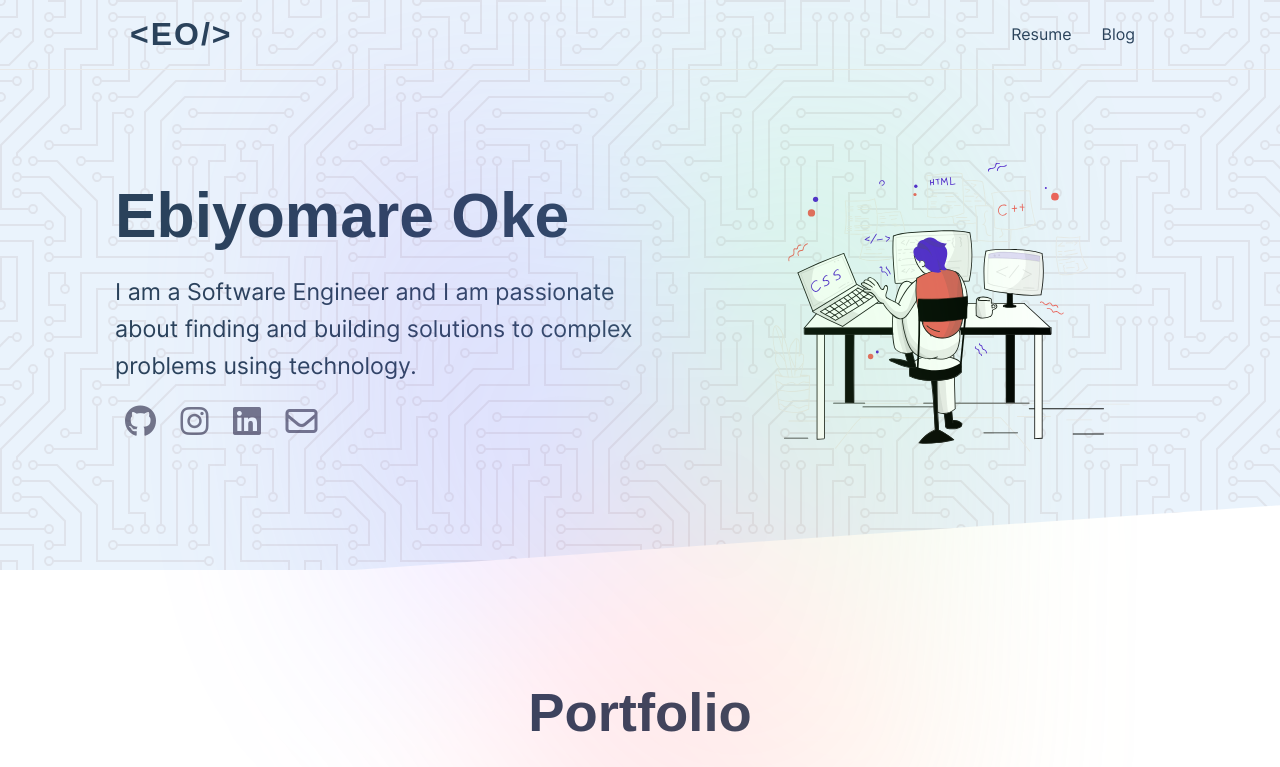
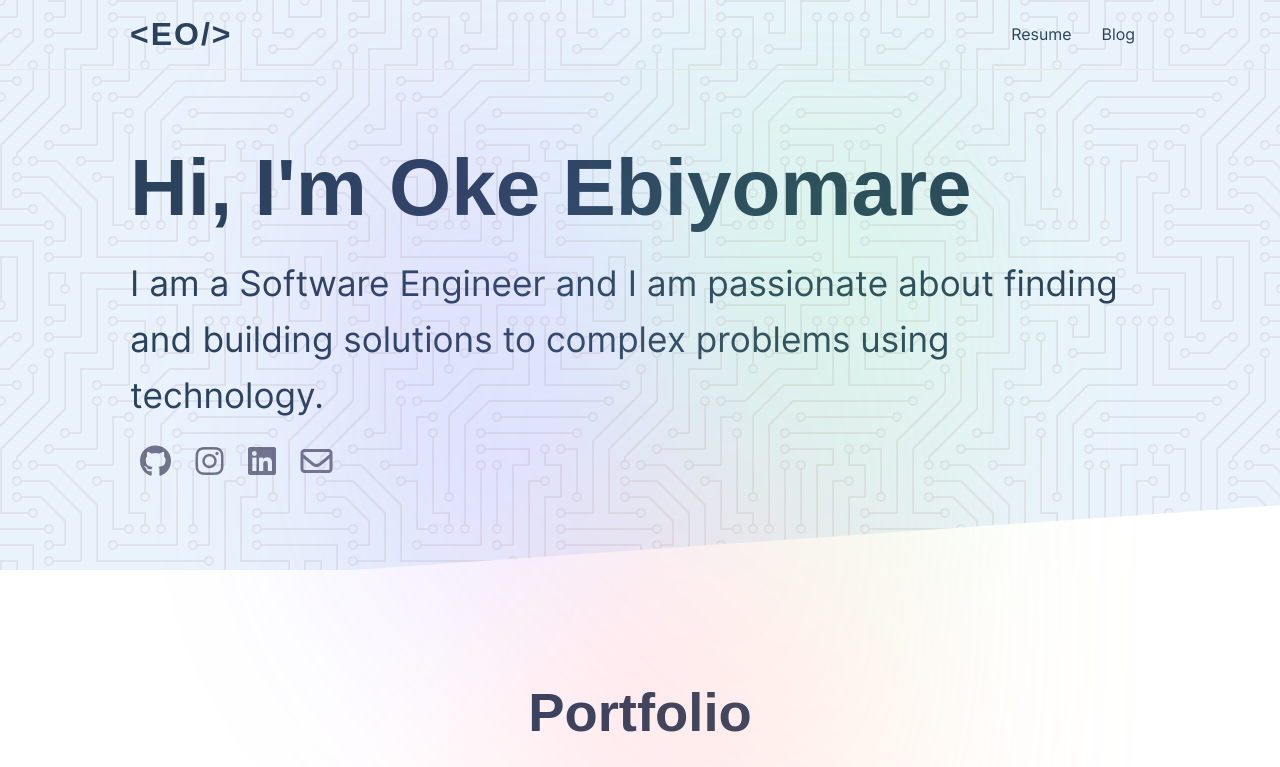
Before and after one commit to codeazq/personal_website, a plain HTML site: page index.html in a window 1280 px wide. Shown: the top 767 px of the page. Drawn offline with Linux system fonts and the light colour scheme.

Commit message:
remove hero image

```diff
--- a/css/styles.css
+++ b/css/styles.css
@@ -175,13 +175,13 @@ img {
 }
 
 .hero h1 {
-  font-size: 3.9rem;
-  font-weight: 700;
+  font-size: 5rem;
+  font-weight: 600;
 }
 
 .hero p {
   margin: 20px 0;
-  font-size: 1.45rem;
+  font-size: 2.2rem;
 }
 
 .hero .socials a {
@@ -369,7 +369,7 @@ footer p {
 
   .hero h1 {
     font-size: 2.4rem;
-    font-weight: 700;
+    font-weight: 600;
   }
 
   .hero p {
--- a/index.html
+++ b/index.html
@@ -33,9 +33,9 @@
 
         <!-- Hero Section -->
         <section class="hero">
-            <div class="container grid">
+            <div class="container">
                 <div class="hero-text">
-                    <h1>Ebiyomare Oke</h2>
+                    <h1>Hi, I'm Oke Ebiyomare</h2>
                     <p>
                         I am a Software Engineer and I am passionate about finding and building solutions to complex problems using technology.
                         <!-- I'm currently working at <a href="https://atirira.com/">Atirira<a>     -->
@@ -46,9 +46,6 @@
                         <a href="https://www.linkedin.com/in/oke-ebiyomare-0b640871/"><i class="fab fa-linkedin fa-2x text-light"></i></a>
                         <a href="mailto:ebiyomarejonathan@gmail.com"><i class="fa-regular fa-envelope fa-2x text-light"></i></a>
                     </div>
-                </div>
-                <div class="hero-image">
-                    <img src="images/web development.svg" alt="" onerror="this.onerror=null; this.src='image.png'">
                 </div>
             </div>
         </section>
```
